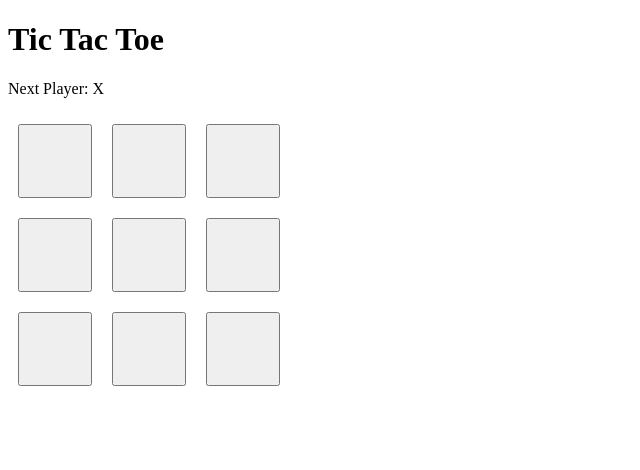
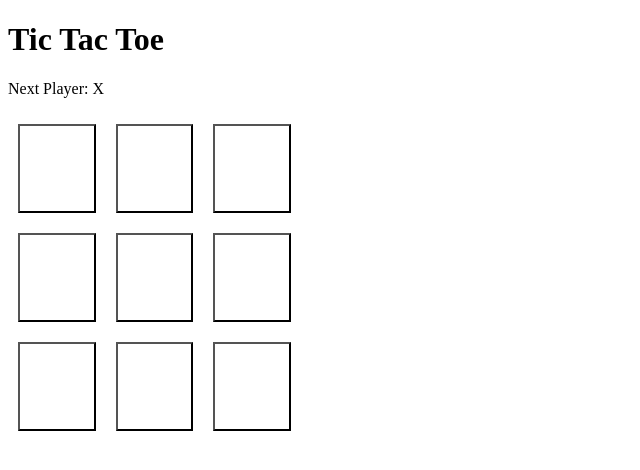
Before and after one commit to Exterval/TicTacToe, a React (Vite) app in the folder my-project/: page / in a window 1280 px wide. Shown: the top 470 px of the page, without its empty margins (0-640 px from the left). Built offline with nearby package versions, Linux system fonts and the light colour scheme.

Commit message:
feat: update App component to initialize grid and render buttons with default content

```diff
--- a/my-project/src/App.css
+++ b/my-project/src/App.css
@@ -3,6 +3,7 @@
 }
 
 .square{
+  background-color: white;
   padding: 35px;
   margin: 10px;
 }
--- a/my-project/src/App.jsx
+++ b/my-project/src/App.jsx
@@ -4,18 +4,27 @@ import './App.css'
 function App() {
   // tic-tac-toe app
   const [symbol, setSymbol] = useState('X');
+  let grid = [[],[],[]]
 
-  const buttonList = []
 
-  for(let i = 0; i < 3; i++){
-    buttonList.push(<button className='square' onClick={(e)=>handleSymbolChange(e)}></button>)
-  }
 
   function handleSymbolChange(e){
     setSymbol(s => s === 'X' ? '0' : 'X');
     e.target.textContent = symbol;
     e.target.disabled = true;
     return;
+  }
+
+  //  function to check grid for 3 symbols in a row vertically &
+  //  horizontally.
+  function gridCheck(arr){
+
+  }
+
+    const buttonList = []
+
+  for(let i = 0; i < 3; i++){
+    buttonList.push(<button className='square' onClick={(e)=>handleSymbolChange(e)}>&nbsp;</button>)
   }
 
   return (
```
